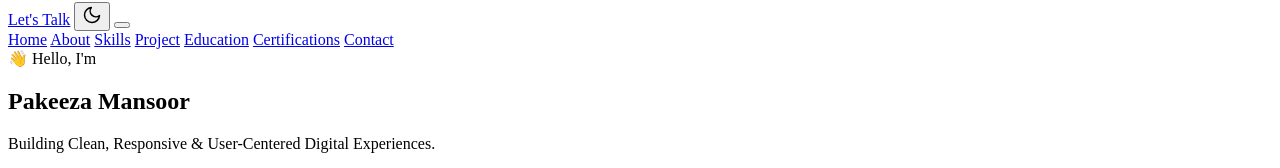
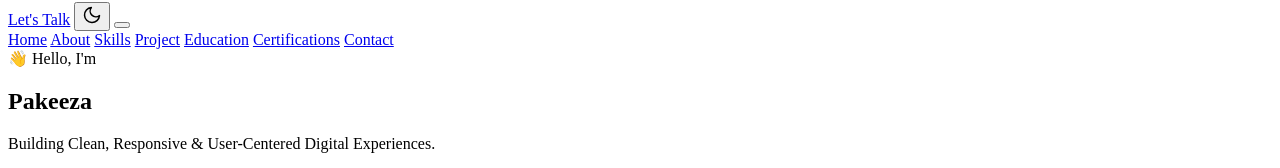
Before and after one commit to maharana3002-del/pakeeza-portfolio, a website built with Vite: page index.html in a window 1280 px wide. Shown: the part 218-386 px from the top of the page. Built offline with nearby package versions, Linux system fonts and the light colour scheme; a script that the page names is missing.

Commit message:
Update name to Pakeeza

```diff
--- a/index.html
+++ b/index.html
@@ -4,19 +4,19 @@
     <meta charset="UTF-8" />
     <meta name="viewport" content="width=device-width, initial-scale=1.0" />
     <meta name="theme-color" content="#1e3a8a" />
-    <title>PakeezaVerse — Pakeeza Mansoor | Frontend Web Developer</title>
-    <meta name="description" content="Pakeeza Mansoor — BS IT Graduate & Frontend Web Developer specializing in React.js, HTML, CSS, JavaScript. Building clean, responsive & user-centered digital experiences." />
-    <meta name="keywords" content="Pakeeza Mansoor, Frontend Developer, React Developer, Web Developer Portfolio, BS IT Graduate, ASP.NET, C#, SQL Server" />
-    <meta name="author" content="Pakeeza Mansoor" />
+    <title>PakeezaVerse — Pakeeza  | Frontend Web Developer</title>
+    <meta name="description" content="Pakeeza — BS IT Graduate & Frontend Web Developer specializing in React.js, HTML, CSS, JavaScript. Building clean, responsive & user-centered digital experiences." />
+    <meta name="keywords" content="Pakeeza, Frontend Developer, React Developer, Web Developer Portfolio, BS IT Graduate, ASP.NET, C#, SQL Server" />
+    <meta name="author" content="Pakeeza" />
     <meta name="robots" content="index, follow" />
 
     <meta property="og:type" content="website" />
-    <meta property="og:title" content="PakeezaVerse — Pakeeza Mansoor | Frontend Web Developer" />
+    <meta property="og:title" content="PakeezaVerse — Pakeeza | Frontend Web Developer" />
     <meta property="og:description" content="Building Clean, Responsive & User-Centered Digital Experiences." />
     <meta property="og:locale" content="en_US" />
 
     <meta name="twitter:card" content="summary_large_image" />
-    <meta name="twitter:title" content="PakeezaVerse — Pakeeza Mansoor" />
+    <meta name="twitter:title" content="PakeezaVerse — Pakeeza" />
     <meta name="twitter:description" content="Frontend Web Developer | BS IT Graduate | AI Enthusiast" />
 
     <link rel="preconnect" href="https://fonts.googleapis.com" />
@@ -90,7 +90,7 @@
         <div class="container hero__grid">
           <div class="hero__content">
             <span class="hero__greeting reveal"><span class="wave">👋</span> Hello, I&apos;m</span>
-            <h1 class="hero__title reveal" data-delay="1"><span class="name">Pakeeza Mansoor</span></h1>
+            <h1 class="hero__title reveal" data-delay="1"><span class="name">Pakeeza</span></h1>
             <div class="hero__roles reveal" data-delay="2" aria-live="polite">
               <span class="typed" id="typed"></span><span class="cursor" aria-hidden="true"></span>
             </div>
@@ -465,7 +465,7 @@
           <li><a href="#certifications">Certifications</a></li>
           <li><a href="#contact">Contact</a></li>
         </ul>
-        <div class="footer__copy">© 2026 PakeezaVerse<br /><span>Designed &amp; Developed by Pakeeza Mansoor</span></div>
+        <div class="footer__copy">© 2026 PakeezaVerse<br /><span>Designed &amp; Developed by Pakeeza</span></div>
       </div>
     </footer>
 
```
